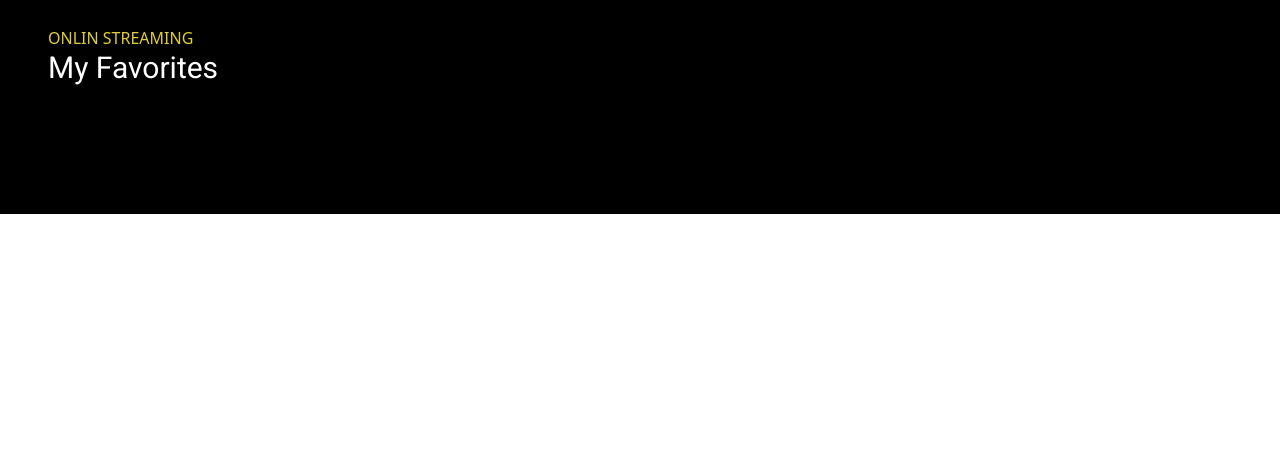
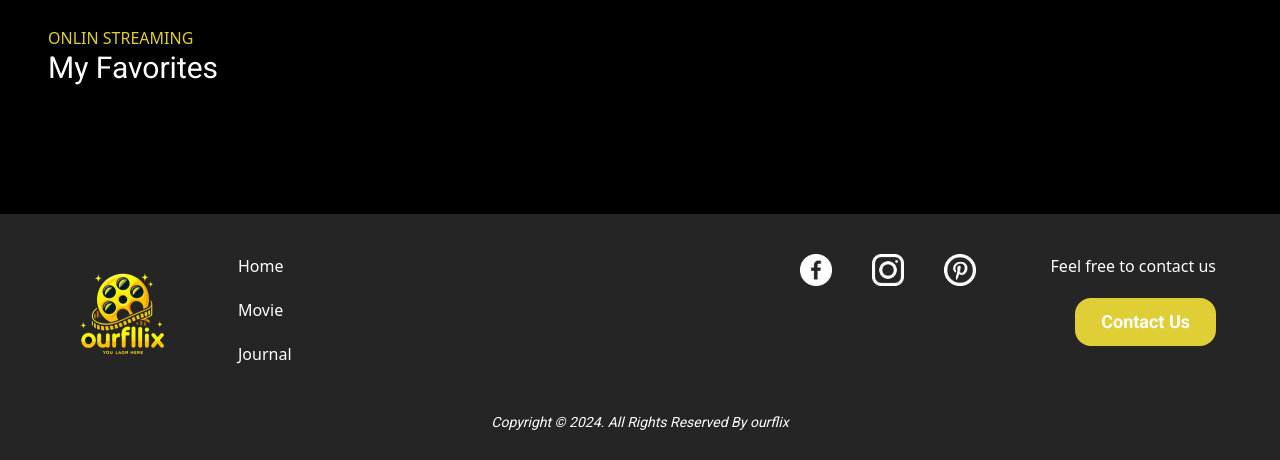
Before and after one commit to dhruvi683/OURFLIX, a website built with Parcel: page src/journal.html in a window 1280 px wide. Shown: the part 811-1271 px from the top of the page. Before the commit the page ends 1025 px from the top, so only its background shows below. Built offline with nearby package versions, Linux system fonts and the light colour scheme.

Commit message:
add footer to journal

```diff
--- a/src/journal.html
+++ b/src/journal.html
@@ -88,6 +88,49 @@
       ></div>
    </main>
 
+   <footer>
+    <div class="bg-primary w-full pt-10 pb-7">
+        <div class="flex justify-between flex-wrap mx-16">
+          <div class="flex gap-14">
+            <img src="../image/7.png"alt="Logo"class=""/>
+
+            <div class="flex flex-col gap-5 text-white">
+              <a href="../index.html" class="hover:underline hover:text-secondary">Home</a>
+              <a href="#" class="hover:underline hover:text-secondary">Movie</a>
+              <a href="./journal.html" class="hover:underline hover:text-secondary">Journal</a>
+            </div>
+          </div>
+
+          <div class="flex ">
+            <div class="flex flex-row gap-10">
+              <a href="#"
+                ><img src="../image/Facebook.png" alt="Facebook" class="h-8"
+              /></a>
+              <a href="#"
+                ><img src="../image/Instagran.png" alt="Instagram" class="h-8"
+              /></a>
+              <a href="#"
+                ><img src="../image/Pinterest.png" alt="Pinterest" class="h-8"
+              /></a>
+            </div>
+            <div class="flex flex-col gap-5 text-white">
+              <span class="w-60 text-right">Feel free to contact us</span>
+              <div class="flex justify-end">
+                <button
+                  class="text-lg font-roboto font-bold text-white border-2 border-secondary py-2 px-6 rounded-2xl bg-secondary hover:border hover:bg-black hover:text-secondary hover:underline">
+                  Contact Us
+                </button>
+              </div>
+            </div>
+          </div>
+        </div>
+        <div class="flex justify-center mt-10">
+          <span class="font-roboto text-sm italic text-white"
+            >Copyright © 2024. All Rights Reserved By ourflix</span>
+        </div>
+      </div>
+    </footer>
+
     <script src="./journal.js"></script>
   </body>
 </html>
```
